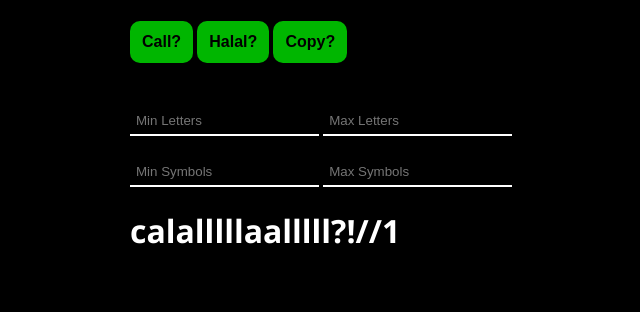
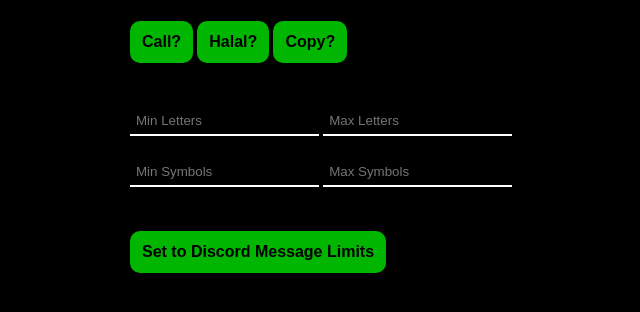
Before and after one commit to adrian154/jayp570.github.io, a plain HTML site: page call.html in a window 1280 px wide. Both pictures are taken after a click on the button "Call?". Shown: the whole page, without its empty margins (222-862 px from the left). Drawn offline with Linux system fonts and the light colour scheme.

Commit message:
Update call.html

```diff
--- a/call.html
+++ b/call.html
@@ -58,13 +58,29 @@
     <h1></h1>
     <script>
 
+        let minLetters = 10;
+        let maxLetters = 20;
+        let minSymbols = 5;
+        let maxSymbols = 10;
+
         function makeCall(a) {
+
+            minLetters = parseInt(document.getElementById("minLetters").value);
+            maxLetters = parseInt(document.getElementById("maxLetters").value);
+            minSymbols = parseInt(document.getElementById("minSymbols").value);
+            maxSymbols = parseInt(document.getElementById("maxSymbols").value);
+
+            if(minLetters === NaN) {minLetters = 10;}
+            if(maxLetters === NaN) {maxLetters = 20;}
+            if(minSymbols === NaN) {minSymbols = 5;}
+            if(maxSymbols === NaN) {maxSymbols = 10;}
+            console.log(minLetters);
+
+            //fix issue - NaN does not equal to NaN
+
             let callMsg = "";
             let letters = ["a","l"];
-            let min = parseInt(document.getElementById("minLetters").value);
-            let max = parseInt(document.getElementById("maxLetters").value);
-            if(document.getElementById("minLetters").value === "") min = 10; if(document.getElementById("maxLetters").value === "") max = 20;
-            let numofLetters = Math.floor(Math.random()*(max+1-min))+min;
+            let numofLetters = Math.floor(Math.random()*(maxLetters+1-minLetters))+minLetters;
             for(let i = 0; i < numofLetters; i++) {
                 if(i > 0) {
                     let letter = Math.round(Math.random());
@@ -75,16 +91,20 @@
                 }
             }
             letters = ["!","?","/","1"];
-            min = parseInt(document.getElementById("minSymbols").value);
-            max = parseInt(document.getElementById("maxSymbols").value);
-            if(document.getElementById("minSymbols").value === "") min = 5; if(document.getElementById("maxSymbols").value === "") max = 10;
-            let numOfSymbols = Math.floor(Math.random()*(max+1-min))+min;
+            let numOfSymbols = Math.floor(Math.random()*(maxSymbols+1-minSymbols))+minSymbols;
             for(let i = 0; i < numOfSymbols; i++) {
                 let letter = Math.floor(Math.random()*letters.length);
                 letter = letters[letter]
                 callMsg+=letter;
             }
             document.getElementById("text").innerHTML = callMsg;
+        }
+
+        function setDiscordLimit() {
+            document.getElementById("minLetters").value = "1000";
+            document.getElementById("maxLetters").value = "1000";
+            document.getElementById("minSymbols").value = "1000";
+            document.getElementById("maxSymbols").value = "1000";
         }
 
         function copy() {
@@ -105,7 +125,8 @@
     <input type="text" id="minLetters" placeholder="Min Letters">
     <input type="text" id="maxLetters" placeholder="Max Letters"> <br><br>
     <input type="text" id="minSymbols" placeholder="Min Symbols">
-    <input type="text" id="maxSymbols" placeholder="Max Symbols">
+    <input type="text" id="maxSymbols" placeholder="Max Symbols"> <br><br><br>
+    <button onclick="setDiscordLimit()">Set to Discord Message Limits</button>
     <h1 id="text"></h1>
 
 
```
